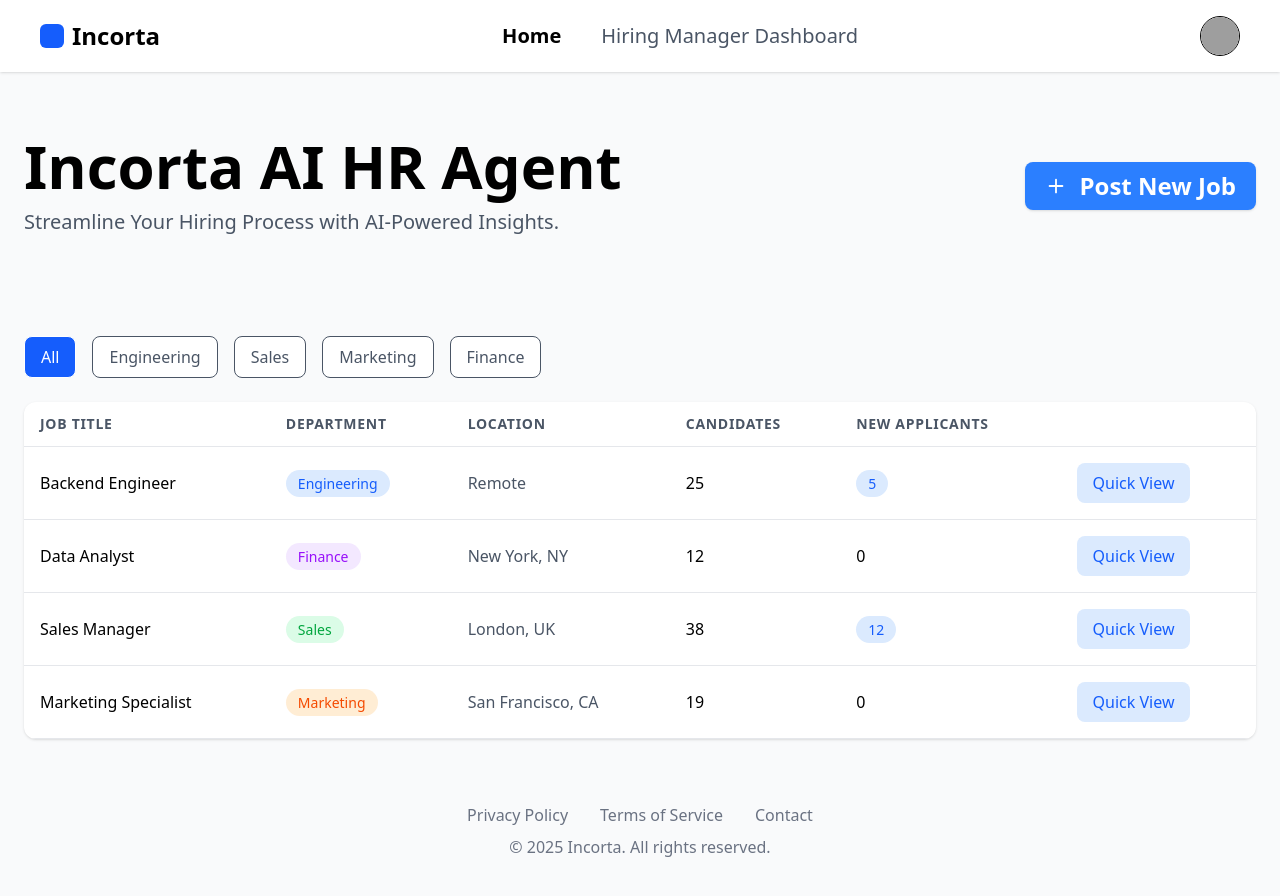
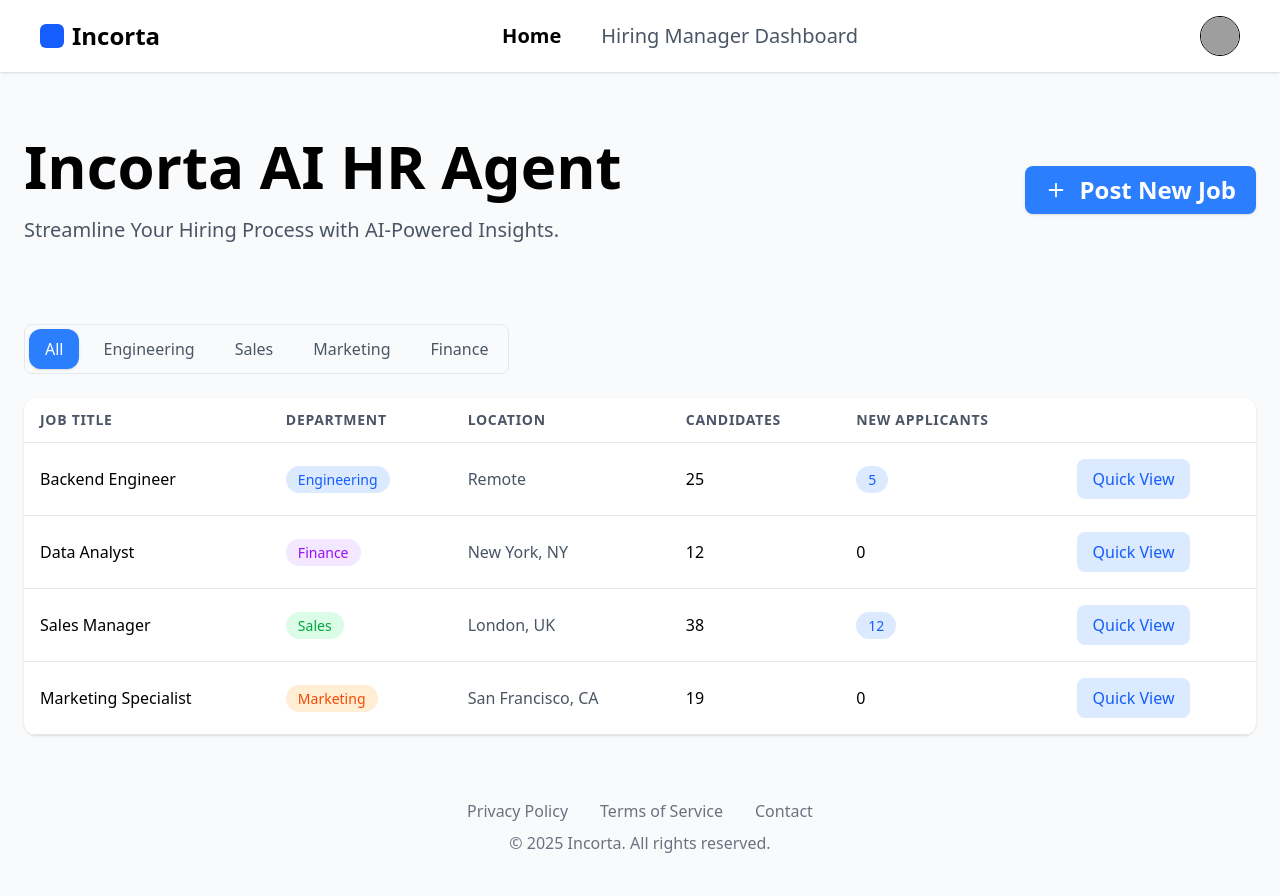
Before and after one commit to mohamedelhelaly-ctrl/HirePilot, a React (Vite) app in the folder hr-ai-agent/: page /hr in a window 1280 px wide. Shown: the top 896 px of the page. Built offline with nearby package versions, Linux system fonts and the light colour scheme; grey boxes are pictures that could not be loaded.

Commit message:
adjustments on Home Page

```diff
--- a/hr-ai-agent/src/components/footer.jsx
+++ b/hr-ai-agent/src/components/footer.jsx
@@ -0,0 +1,12 @@
+export default function Footer() {
+  return (
+    <footer className="text-center text-gray-500 py-6 mt-10">
+      <div className="flex justify-center gap-8 mb-2">
+        <a className="hover:underline cursor-pointer">Privacy Policy</a>
+        <a className="hover:underline cursor-pointer">Terms of Service</a>
+        <a className="hover:underline cursor-pointer">Contact</a>
+      </div>
+      <div>© 2025 Incorta. All rights reserved.</div>
+    </footer>
+  );
+}
--- a/hr-ai-agent/src/pages/hrHomePage.jsx
+++ b/hr-ai-agent/src/pages/hrHomePage.jsx
@@ -3,9 +3,12 @@ import JobRow from "../components/jobCard";
 import Button from "../components/button";
 import { jobs } from "../data/jobs";
 import { FiPlus } from "react-icons/fi";
+import Footer from "../components/footer";
+import { useState } from "react";
 
 export default function HrDashboard() {
   const departments = ["All", "Engineering", "Sales", "Marketing", "Finance"];
+  const [selectedDept, setSelectedDept] = useState("All");
 
   return (
     <DashboardLayout>
@@ -13,7 +16,7 @@ export default function HrDashboard() {
         <div className="w-full flex items-center justify-between gap-6 mt-10">
           <div>
             <h1 className="text-3xl md:text-6xl font-bold">Incorta AI HR Agent</h1>
-            <p className="text-gray-600 mt-3 text-xl">
+            <p className="text-gray-600 mt-5 text-xl">
               Streamline Your Hiring Process with AI-Powered Insights.
             </p>
           </div>
@@ -31,18 +34,26 @@ export default function HrDashboard() {
           </div>
         </div>
 
-        {/* FILTERS */}
-        <div className="flex gap-4 mt-25">
-          {departments.map((dept, i) => (
-            <button
-              key={i}
-              className={`px-4 py-2 rounded-lg border ${
-                dept === "All" ? "bg-blue-600 text-white" : "bg-white text-gray-600"
-              }`}
-            >
-              {dept}
-            </button>
-          ))}
+        <div className="mt-20">
+          <div className="inline-flex items-center gap-2 bg-gray-50 rounded-lg border border-gray-200 p-1">
+            {departments.map((dept, i) => {
+              const active = selectedDept === dept;
+              return (
+                <button
+                  key={i}
+                  onClick={() => setSelectedDept(dept)}
+                  aria-pressed={active}
+                  className={`focus:outline-none transition ${
+                    active
+                      ? "bg-blue-500 text-white shadow-sm"
+                      : "text-gray-600 hover:bg-gray-50"
+                  } px-4 py-2 rounded-xl text-md`}
+                >
+                  {dept}
+                </button>
+              );
+            })}
+          </div>
         </div>
 
         {/* JOB TABLE */}
@@ -67,14 +78,7 @@ export default function HrDashboard() {
           </table>
         </div>
 
-        <footer className="text-center text-gray-500 py-6 mt-10">
-          <div className="flex justify-center gap-8 mb-2">
-            <a>Privacy Policy</a>
-            <a>Terms of Service</a>
-            <a>Contact</a>
-          </div>
-          © 2025 Incorta. All rights reserved.
-        </footer>
+        <Footer />
       </div>
     </DashboardLayout>
   );
```
